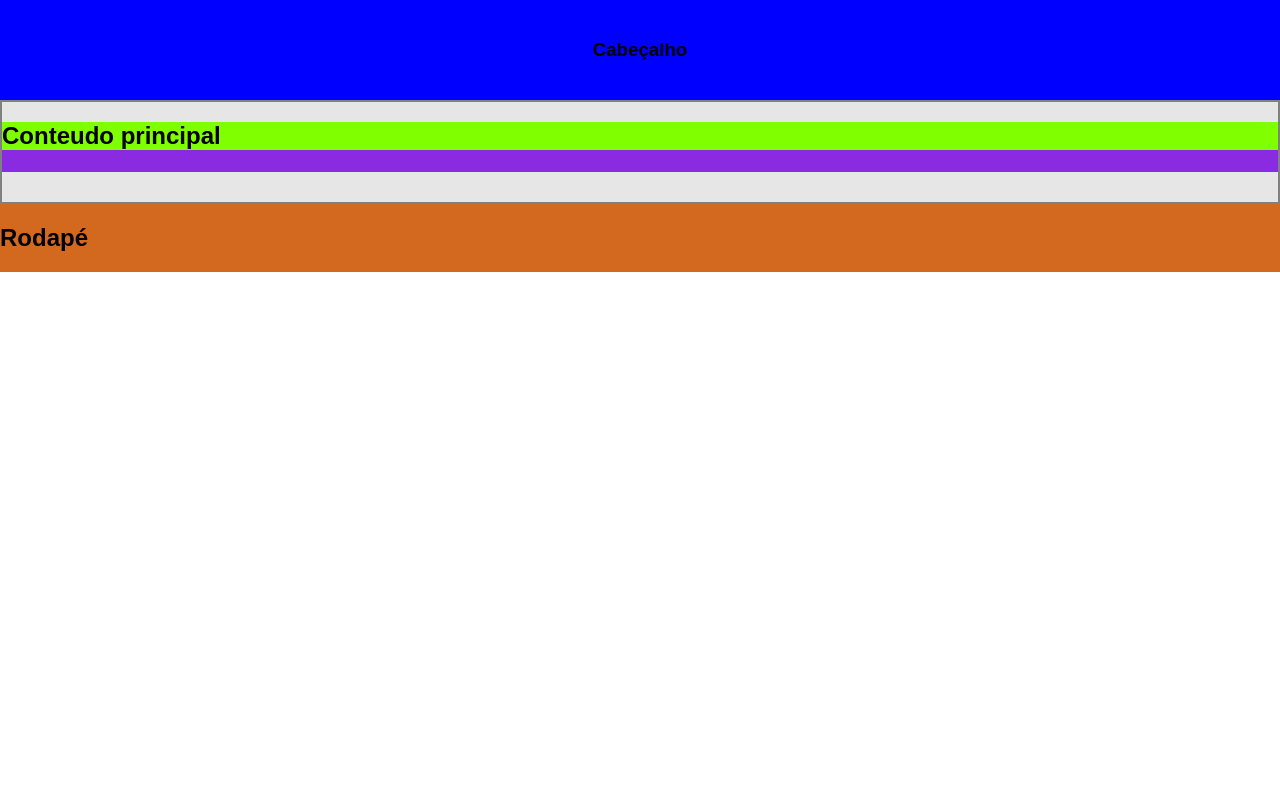
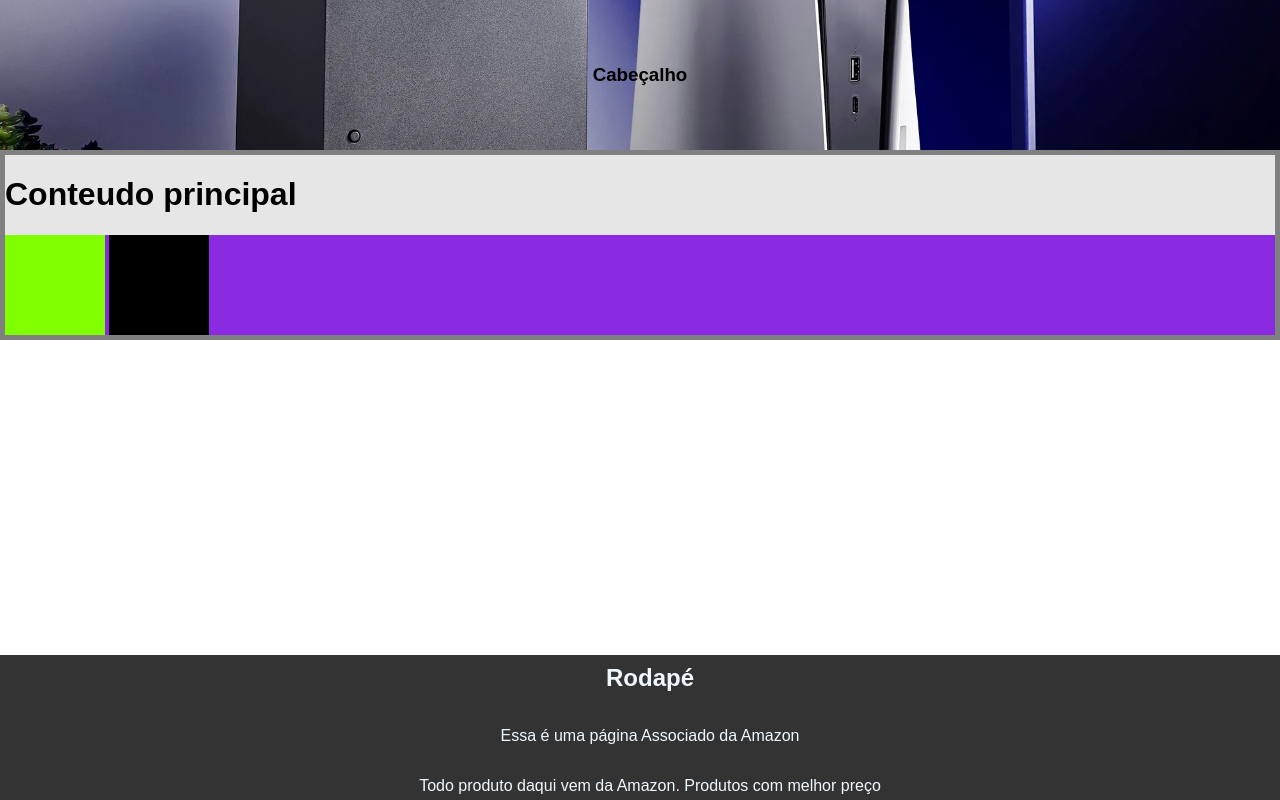
Before and after one commit to Toin-boss/AssociadoAmazon, a plain HTML site: page index.html in a window 1280 px wide. Drawn offline with Linux system fonts and the light colour scheme.

Commit message:
Continuação da estrutura da página

```diff
--- a/index.html
+++ b/index.html
@@ -10,15 +10,21 @@
     <header>
         <h3 style="margin: 0;">Cabeçalho</h3>
     </header>
-    <main style="background-color: rgb(230, 230, 230); height: 100px; border: solid gray 2px;">
-        <section style="background-color: blueviolet; height: 50px;">
-            <div style="background-color: chartreuse;">
-                <h1>Conteudo principal</h1>
+    <main style="background-color: rgb(230, 230, 230); height: 100%; border: solid gray 5px;">
+        <h1>Conteudo principal</h1>
+        <section style="background-color: blueviolet; height: 100px;">
+            <div class="conteudo" style="background-color: chartreuse;">
+
+            </div>
+            <div class="conteudo" style="background-color: black;">
+
             </div>
         </section>
     </main>
-    <footer style="background-color: chocolate;">
+    <footer style="background-color: #333;">
         <h2>Rodapé</h2>
+        <p>Essa é uma página Associado da Amazon</p>
+        <p>Todo produto daqui vem da Amazon. Produtos com melhor preço</p>
     </footer>
 </body>
 </html>
--- a/style.css
+++ b/style.css
@@ -5,9 +5,29 @@ body {
     flex-direction: column;
 }
 header {
-    background-color: blue;
+    background-image: url(./imagens/Xbox-Series-X-and-Playstation-5-ps5.webp);
+    background-size: cover;
+    background-position: center;
     display: flex;
     justify-content: center;
     align-items: center;
+    height: 150px;
+}
+footer{
+    text-align: center;
+    position: fixed;
+    bottom: 0;
+    display: flex;
+    justify-content: center;
+    flex-direction: column;
+    align-items: center;
+    height: 125px;
+    width: 100%;
+    color: aliceblue;
+    padding: 10px;
+}
+.conteudo{
+    display: inline-block;
+    width: 100px;
     height: 100px;
 }
```
Also changed, not shown: imagens/51OaRKg8x4L._AC_SX466_.jpg (added), imagens/61aIuJu0M0L._AC_SX466_.jpg (added), imagens/61kwdPH8+xL._AC_SX679_.jpg (added), imagens/Xbox-Series-X-and-Playstation-5-ps5.webp (added).
